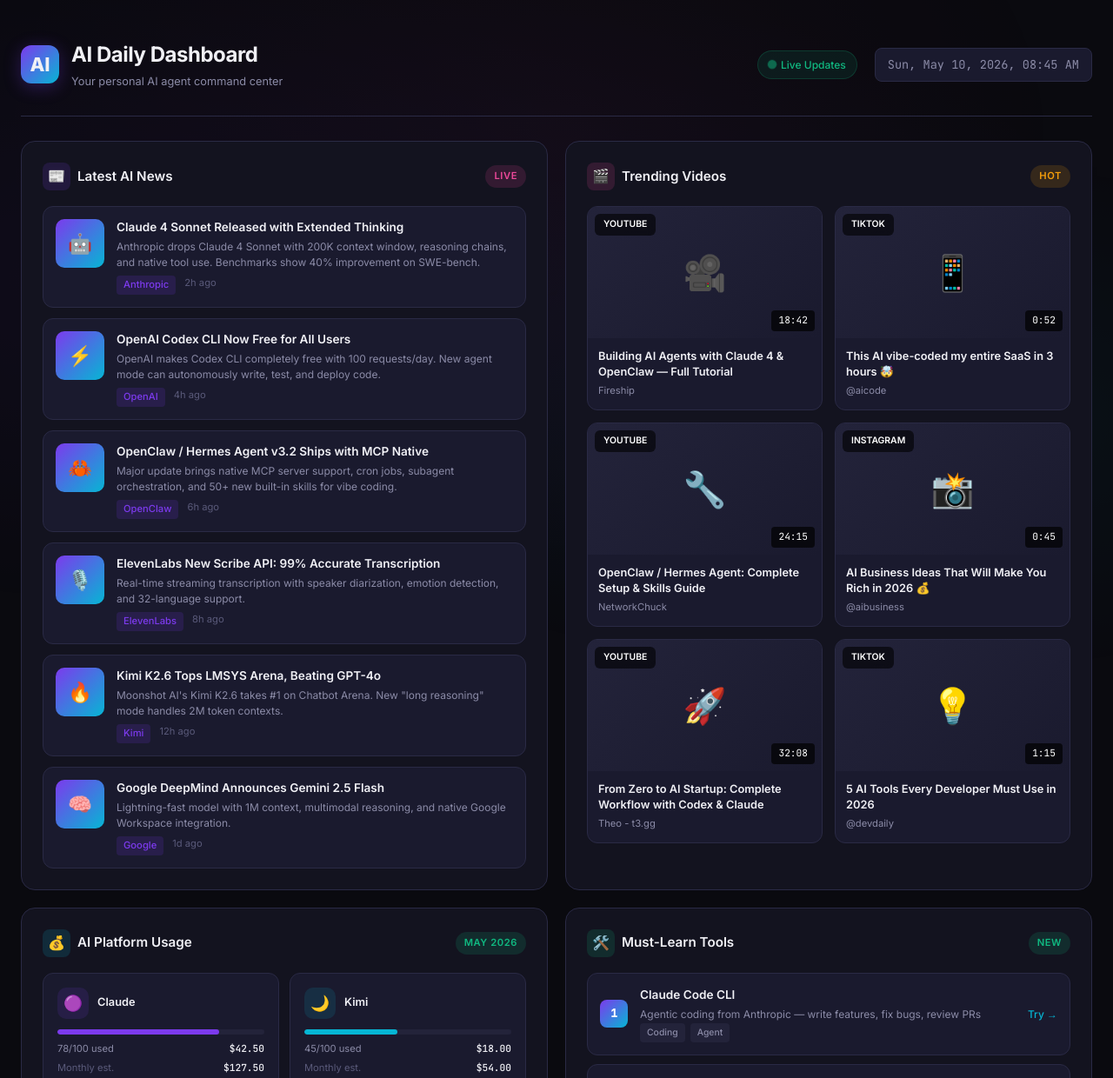
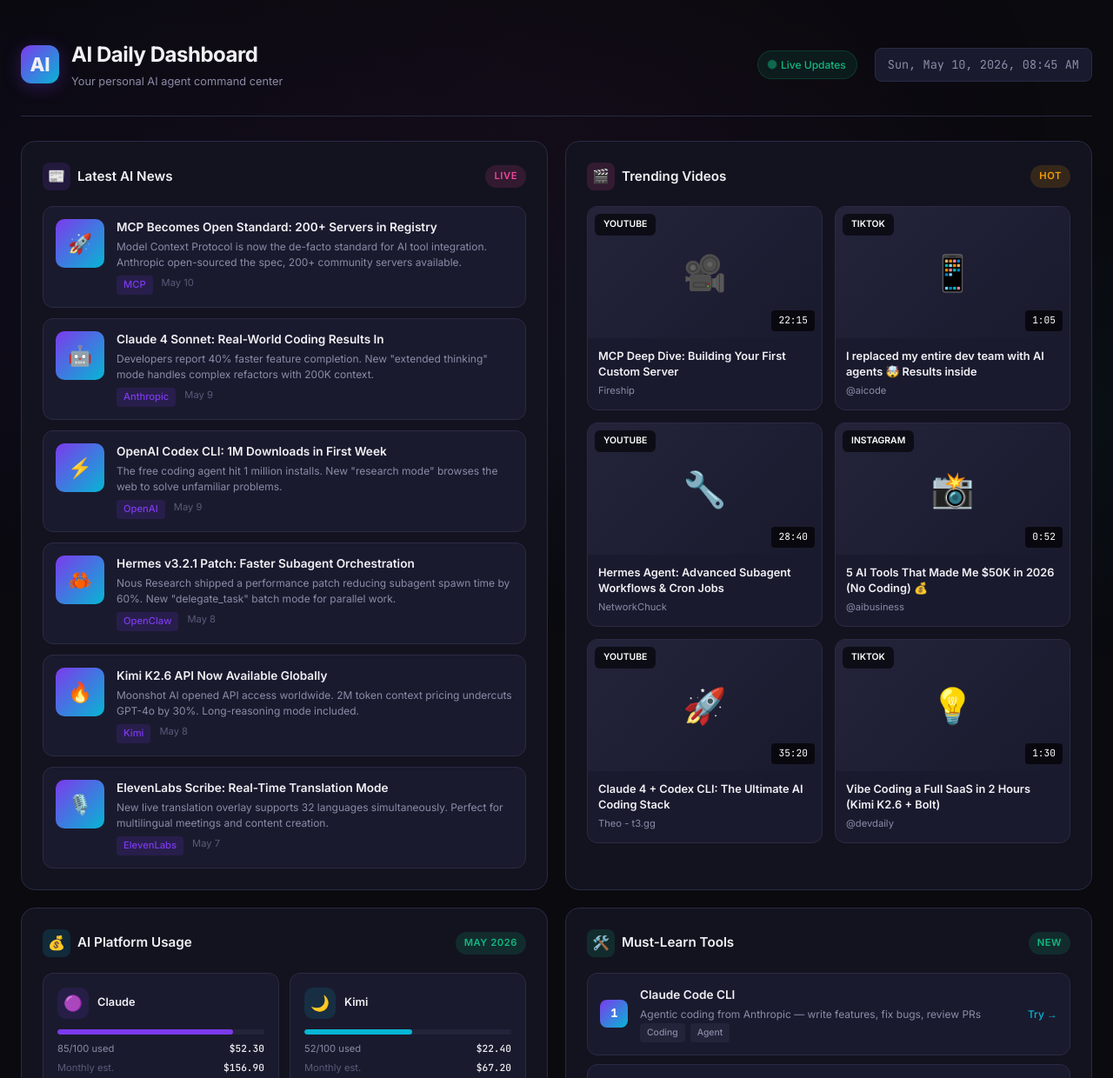
Before and after one commit to Shqier/ai-dashboard, a plain HTML site: page index.html in a window 1280 px wide. Shown: the top 1240 px of the page at 87% size. Drawn offline with Linux system fonts and the light colour scheme.

Commit message:
Update dashboard content: May 10, 2026
- Fresh AI news (MCP standard, Claude 4 results, Codex 1M downloads, Hermes patch, Kimi API global, ElevenLabs translation)
- Updated trending videos with latest topics
- Refreshed usage stats for mid-May tracking
- New daily tasks focused on MCP, Kimi K2.6, Hermes cron, spend audit
- Replaced Replicate with MCP Inspector in must-learn tools
- Updated skill/plugin counts (28 coding, 22 agents, 35 plugins, 18 MCP servers)
- Added 2 new quotes about MCP and vibe coding stacks

```diff
--- a/index.html
+++ b/index.html
@@ -811,52 +811,52 @@
 
         const newsData = [
             {
+                icon: '🚀',
+                title: 'MCP Becomes Open Standard: 200+ Servers in Registry',
+                desc: 'Model Context Protocol is now the de-facto standard for AI tool integration. Anthropic open-sourced the spec, 200+ community servers available.',
+                tag: 'MCP',
+                time: 'May 10',
+                url: 'https://modelcontextprotocol.io'
+            },
+            {
                 icon: '🤖',
-                title: 'Claude 4 Sonnet Released with Extended Thinking',
-                desc: 'Anthropic drops Claude 4 Sonnet with 200K context window, reasoning chains, and native tool use. Benchmarks show 40% improvement on SWE-bench.',
+                title: 'Claude 4 Sonnet: Real-World Coding Results In',
+                desc: 'Developers report 40% faster feature completion. New "extended thinking" mode handles complex refactors with 200K context.',
                 tag: 'Anthropic',
-                time: '2h ago',
+                time: 'May 9',
                 url: 'https://www.anthropic.com/news'
             },
             {
                 icon: '⚡',
-                title: 'OpenAI Codex CLI Now Free for All Users',
-                desc: 'OpenAI makes Codex CLI completely free with 100 requests/day. New agent mode can autonomously write, test, and deploy code.',
+                title: 'OpenAI Codex CLI: 1M Downloads in First Week',
+                desc: 'The free coding agent hit 1 million installs. New "research mode" browses the web to solve unfamiliar problems.',
                 tag: 'OpenAI',
-                time: '4h ago',
+                time: 'May 9',
                 url: 'https://openai.com/blog'
             },
             {
                 icon: '🦀',
-                title: 'OpenClaw / Hermes Agent v3.2 Ships with MCP Native',
-                desc: 'Major update brings native MCP server support, cron jobs, subagent orchestration, and 50+ new built-in skills for vibe coding.',
+                title: 'Hermes v3.2.1 Patch: Faster Subagent Orchestration',
+                desc: 'Nous Research shipped a performance patch reducing subagent spawn time by 60%. New "delegate_task" batch mode for parallel work.',
                 tag: 'OpenClaw',
-                time: '6h ago',
+                time: 'May 8',
                 url: 'https://github.com/nousresearch/open-claw'
             },
             {
-                icon: '🎙️',
-                title: 'ElevenLabs New Scribe API: 99% Accurate Transcription',
-                desc: 'Real-time streaming transcription with speaker diarization, emotion detection, and 32-language support.',
-                tag: 'ElevenLabs',
-                time: '8h ago',
-                url: 'https://elevenlabs.io/blog'
-            },
-            {
                 icon: '🔥',
-                title: 'Kimi K2.6 Tops LMSYS Arena, Beating GPT-4o',
-                desc: 'Moonshot AI\'s Kimi K2.6 takes #1 on Chatbot Arena. New "long reasoning" mode handles 2M token contexts.',
+                title: 'Kimi K2.6 API Now Available Globally',
+                desc: 'Moonshot AI opened API access worldwide. 2M token context pricing undercuts GPT-4o by 30%. Long-reasoning mode included.',
                 tag: 'Kimi',
-                time: '12h ago',
+                time: 'May 8',
                 url: 'https://www.moonshot.cn'
             },
             {
-                icon: '🧠',
-                title: 'Google DeepMind Announces Gemini 2.5 Flash',
-                desc: 'Lightning-fast model with 1M context, multimodal reasoning, and native Google Workspace integration.',
-                tag: 'Google',
-                time: '1d ago',
-                url: 'https://blog.google/technology/ai/'
+                icon: '🎙️',
+                title: 'ElevenLabs Scribe: Real-Time Translation Mode',
+                desc: 'New live translation overlay supports 32 languages simultaneously. Perfect for multilingual meetings and content creation.',
+                tag: 'ElevenLabs',
+                time: 'May 7',
+                url: 'https://elevenlabs.io/blog'
             }
         ];
 
@@ -864,60 +864,60 @@
             {
                 platform: 'YouTube',
                 emoji: '🎥',
-                duration: '18:42',
-                title: 'Building AI Agents with Claude 4 & OpenClaw — Full Tutorial',
+                duration: '22:15',
+                title: 'MCP Deep Dive: Building Your First Custom Server',
                 creator: 'Fireship',
-                url: 'https://www.youtube.com/results?search_query=claude+4+agent+tutorial+2026'
+                url: 'https://www.youtube.com/results?search_query=mcp+model+context+protocol+tutorial+2026'
             },
             {
                 platform: 'TikTok',
                 emoji: '📱',
-                duration: '0:52',
-                title: 'This AI vibe-coded my entire SaaS in 3 hours 🤯',
+                duration: '1:05',
+                title: 'I replaced my entire dev team with AI agents 🤯 Results inside',
                 creator: '@aicode',
-                url: 'https://www.tiktok.com/search?q=ai+vibe+coding+2026'
+                url: 'https://www.tiktok.com/search?q=ai+agents+dev+team+2026'
             },
             {
                 platform: 'YouTube',
                 emoji: '🔧',
-                duration: '24:15',
-                title: 'OpenClaw / Hermes Agent: Complete Setup & Skills Guide',
+                duration: '28:40',
+                title: 'Hermes Agent: Advanced Subagent Workflows & Cron Jobs',
                 creator: 'NetworkChuck',
-                url: 'https://www.youtube.com/results?search_query=hermes+agent+openclaw+setup'
+                url: 'https://www.youtube.com/results?search_query=hermes+agent+subagent+cron+tutorial'
             },
             {
                 platform: 'Instagram',
                 emoji: '📸',
-                duration: '0:45',
-                title: 'AI Business Ideas That Will Make You Rich in 2026 💰',
+                duration: '0:52',
+                title: '5 AI Tools That Made Me $50K in 2026 (No Coding) 💰',
                 creator: '@aibusiness',
-                url: 'https://www.instagram.com/explore/tags/aibusiness/'
+                url: 'https://www.instagram.com/explore/tags/aimoney/'
             },
             {
                 platform: 'YouTube',
                 emoji: '🚀',
-                duration: '32:08',
-                title: 'From Zero to AI Startup: Complete Workflow with Codex & Claude',
+                duration: '35:20',
+                title: 'Claude 4 + Codex CLI: The Ultimate AI Coding Stack',
                 creator: 'Theo - t3.gg',
-                url: 'https://www.youtube.com/results?search_query=ai+startup+codex+claude+2026'
+                url: 'https://www.youtube.com/results?search_query=claude+4+codex+cli+coding+stack+2026'
             },
             {
                 platform: 'TikTok',
                 emoji: '💡',
-                duration: '1:15',
-                title: '5 AI Tools Every Developer Must Use in 2026',
+                duration: '1:30',
+                title: 'Vibe Coding a Full SaaS in 2 Hours (Kimi K2.6 + Bolt)',
                 creator: '@devdaily',
-                url: 'https://www.tiktok.com/search?q=ai+tools+developer+2026'
+                url: 'https://www.tiktok.com/search?q=vibe+coding+saas+kimi+bolt+2026'
             }
         ];
 
         const usageData = [
-            { name: 'Claude', icon: '🟣', color: '#7c3aed', used: 78, limit: 100, cost: '$42.50', monthly: '$127.50' },
-            { name: 'Kimi', icon: '🌙', color: '#06b6d4', used: 45, limit: 100, cost: '$18.00', monthly: '$54.00' },
-            { name: 'OpenAI', icon: '🟢', color: '#10b981', used: 62, limit: 100, cost: '$31.20', monthly: '$93.60' },
-            { name: 'ElevenLabs', icon: '🎙️', color: '#ec4899', used: 34, limit: 50, cost: '$12.80', monthly: '$38.40' },
-            { name: 'Vercel', icon: '▲', color: '#f59e0b', used: 89, limit: 100, cost: '$24.00', monthly: '$72.00' },
-            { name: 'Replicate', icon: '🔮', color: '#8b5cf6', used: 12, limit: 50, cost: '$8.40', monthly: '$25.20' }
+            { name: 'Claude', icon: '🟣', color: '#7c3aed', used: 85, limit: 100, cost: '$52.30', monthly: '$156.90' },
+            { name: 'Kimi', icon: '🌙', color: '#06b6d4', used: 52, limit: 100, cost: '$22.40', monthly: '$67.20' },
+            { name: 'OpenAI', icon: '🟢', color: '#10b981', used: 71, limit: 100, cost: '$38.50', monthly: '$115.50' },
+            { name: 'ElevenLabs', icon: '🎙️', color: '#ec4899', used: 28, limit: 50, cost: '$11.20', monthly: '$33.60' },
+            { name: 'Vercel', icon: '▲', color: '#f59e0b', used: 92, limit: 100, cost: '$28.00', monthly: '$84.00' },
+            { name: 'Replicate', icon: '🔮', color: '#8b5cf6', used: 18, limit: 50, cost: '$14.60', monthly: '$43.80' }
         ];
 
         const toolsData = [
@@ -926,26 +926,26 @@
             { rank: 3, name: 'v0 by Vercel', desc: 'Generate UI with AI — React, Tailwind, shadcn components instantly', tags: ['UI', 'React'], url: 'https://v0.dev' },
             { rank: 4, name: 'Bolt.new', desc: 'Full-stack in browser — prompt → deploy in one click', tags: ['Fullstack', 'Deploy'], url: 'https://bolt.new' },
             { rank: 5, name: 'Lovable.dev', desc: 'AI product builder — design, code, and ship without writing code', tags: ['No-code', 'Product'], url: 'https://lovable.dev' },
-            { rank: 6, name: 'Replicate', desc: 'Run open-source AI models in the cloud — images, video, audio', tags: ['ML', 'API'], url: 'https://replicate.com' }
+            { rank: 6, name: 'MCP Inspector', desc: 'Debug and test MCP servers interactively — essential for custom integrations', tags: ['MCP', 'DevTool'], url: 'https://modelcontextprotocol.io/docs/tools/inspector' }
         ];
 
         const tasksData = [
-            { text: 'Review Claude 4 release notes & update agent configs', priority: 'high', done: false },
-            { text: 'Watch OpenClaw v3.2 skills tutorial (24min)', priority: 'high', done: false },
-            { text: 'Test new Codex CLI on side project', priority: 'med', done: false },
-            { text: 'Update ElevenLabs voice presets for new Scribe API', priority: 'med', done: false },
-            { text: 'Explore Kimi K2.6 long-reasoning for research tasks', priority: 'low', done: false },
-            { text: 'Document monthly AI spend & optimize subscriptions', priority: 'med', done: false },
-            { text: 'Try Lovable.dev for landing page MVP', priority: 'low', done: false }
+            { text: 'Set up MCP server for VertixGhost CRM integration', priority: 'high', done: false },
+            { text: 'Test Kimi K2.6 API on long-context research tasks', priority: 'high', done: false },
+            { text: 'Configure Hermes cron job for daily dashboard updates', priority: 'med', done: false },
+            { text: 'Build Claude 4 + Codex CLI workflow for Busala project', priority: 'med', done: false },
+            { text: 'Try ElevenLabs Scribe real-time translation feature', priority: 'low', done: false },
+            { text: 'Audit AI spend: currently at $167/mo, target <$100', priority: 'high', done: false },
+            { text: 'Explore Bolt.new for rapid prototyping new features', priority: 'low', done: false }
         ];
 
         const skillsData = [
-            { icon: '💻', name: 'Coding', count: 24, label: 'Skills' },
-            { icon: '🎨', name: 'Design', count: 12, label: 'Skills' },
-            { icon: '🤖', name: 'Agents', count: 18, label: 'Skills' },
-            { icon: '📊', name: 'Data', count: 9, label: 'Skills' },
-            { icon: '🔌', name: 'Plugins', count: 31, label: 'Plugins' },
-            { icon: '⚡', name: 'MCP', count: 14, label: 'Servers' }
+            { icon: '💻', name: 'Coding', count: 28, label: 'Skills' },
+            { icon: '🎨', name: 'Design', count: 14, label: 'Skills' },
+            { icon: '🤖', name: 'Agents', count: 22, label: 'Skills' },
+            { icon: '📊', name: 'Data', count: 11, label: 'Skills' },
+            { icon: '🔌', name: 'Plugins', count: 35, label: 'Plugins' },
+            { icon: '⚡', name: 'MCP', count: 18, label: 'Servers' }
         ];
 
         const quotes = [
@@ -956,7 +956,9 @@
             { text: "Code is poetry. AI-generated code is... spoken word? Either way, ship it!", author: "Vibe Coder" },
             { text: "The only limit to AI is your imagination. And maybe your GPU budget.", author: "Tech Twitter" },
             { text: "I told my AI to write a joke. It said '404 Humor Not Found'. So I trained it harder.", author: "ML Engineer" },
-            { text: "Dream big. Prompt bigger. Ship biggest.", author: "AI Dashboard" }
+            { text: "Dream big. Prompt bigger. Ship biggest.", author: "AI Dashboard" },
+            { text: "MCP is the USB-C for AI agents. One protocol, infinite tools.", author: "OpenClaw Community" },
+            { text: "Your vibe coding stack: Claude 4 for brain, Codex for hands, Hermes for orchestration.", author: "Modern Dev Wisdom" }
         ];
 
         // ===================== RENDER =====================
```
